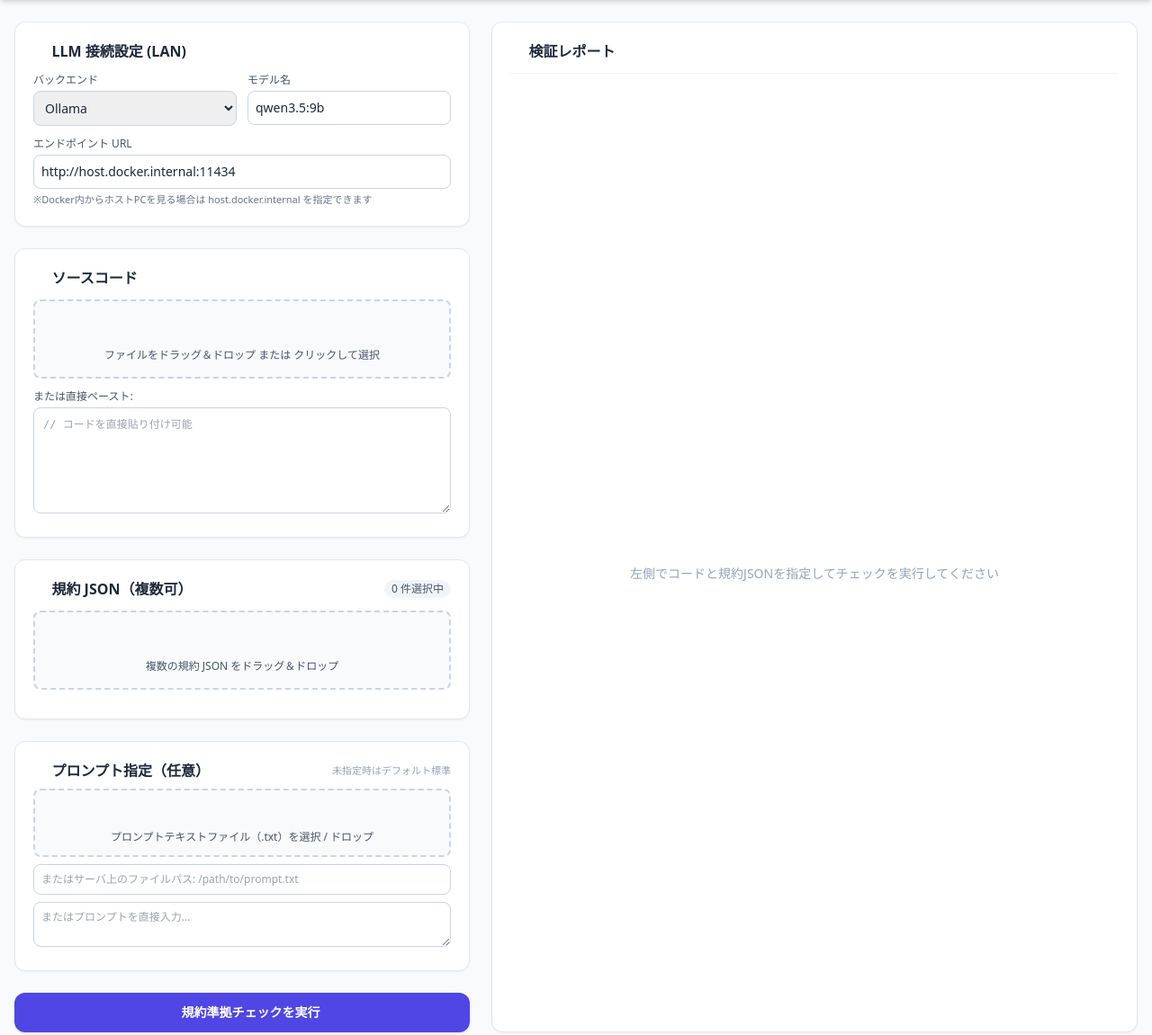
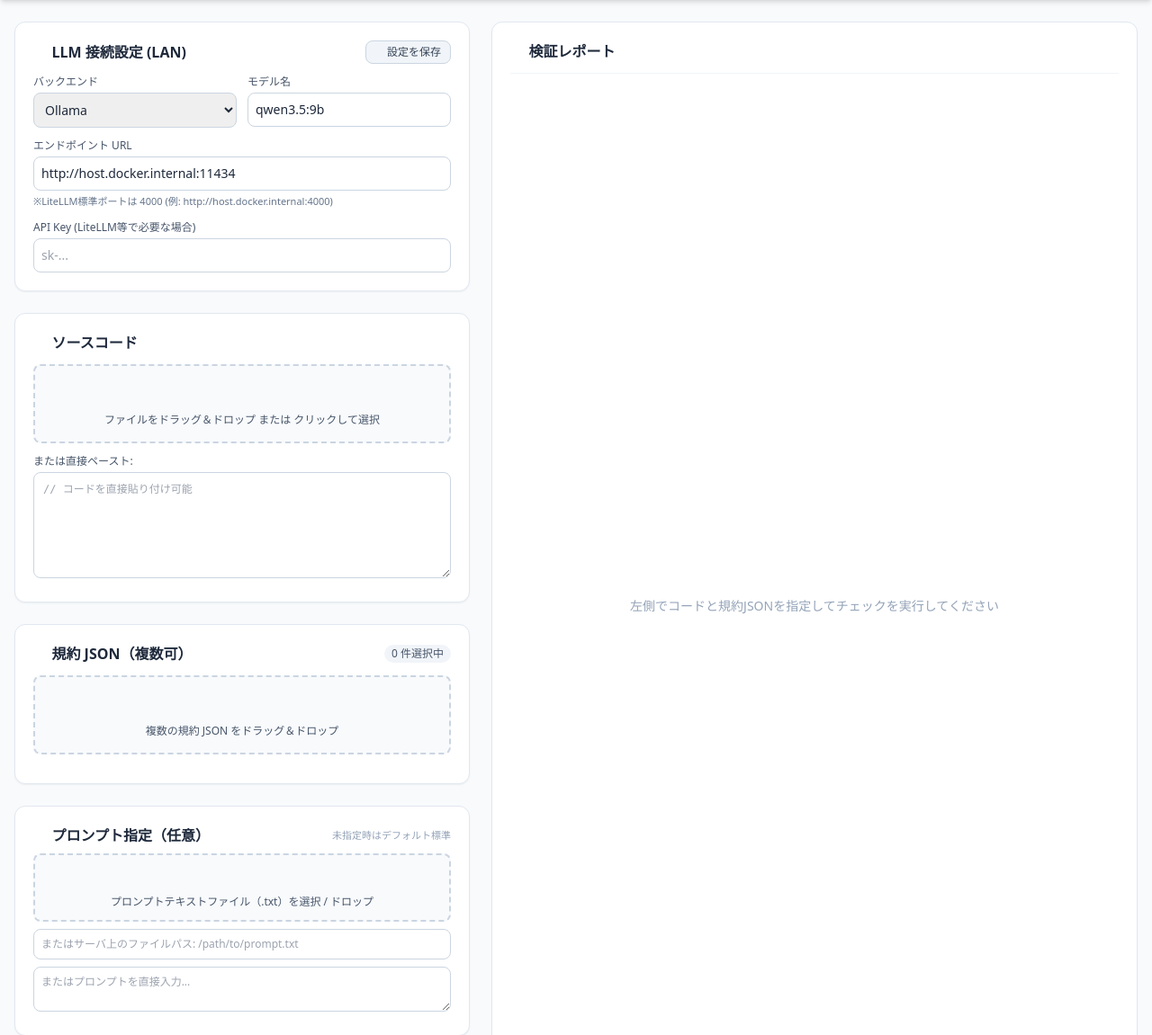
Before and after one commit to keroppupu/code-rule-checker, a FastAPI app: page / in a window 1280 px wide. Shown: the part 64-1215 px from the top of the page at 90% size. Run offline with FastAPI, Linux system fonts and the light colour scheme; some libraries are stand-ins or nearby versions; some web fonts are replaced.

Commit message:
Add LiteLLM backend support, API key handling, and settings persistence

```diff
--- a/app.py
+++ b/app.py
@@ -1,3 +1,4 @@
+import os
 import json
 from typing import List, Optional
 from fastapi import FastAPI, UploadFile, File, Form, HTTPException, Request
@@ -25,18 +26,20 @@ async def check_code_against_rules(
     base_url: str = "http://host.docker.internal:11434",
     model: str = "qwen3.5:9b",
     custom_instructions: Optional[str] = None,
-    prompt_file_path: Optional[str] = None
+    prompt_file_path: Optional[str] = None,
+    api_key: Optional[str] = None
 ) -> str:
     """
     ソースコードと複数のコーディング規約JSON文字列を受け取り、AIで整合性をチェックしてMarkdownレポートを返します。
     - code: チェック対象のソースコード
     - rules_json_strings: 各規約JSONの文字列表現のリスト
     - filename: ソースコードのファイル名 (例: main.py)
-    - backend_type: 'ollama' または 'vllm'
-    - base_url: エンドポイント (例: http://host.docker.internal:11434)
-    - model: 使用するモデル名 (例: qwen3.5:9b)
+    - backend_type: 'ollama', 'vllm', または 'litellm'
+    - base_url: エンドポイント (例: http://host.docker.internal:11434, http://localhost:4000)
+    - model: 使用するモデル名 (例: qwen3.5:9b, gpt-4o, claude-3-5-sonnet)
     - custom_instructions: 直接指定する追加プロンプト・指示
     - prompt_file_path: プロンプトが書かれたテキストファイルのパス (指定時はこちらを優先して読み込み)
+    - api_key: LiteLLM等の認証用APIキー (任意)
     """
     parsed_rules = []
     for s in rules_json_strings:
@@ -57,7 +60,8 @@ async def check_code_against_rules(
         base_url=base_url,
         model=model,
         custom_prompt=custom_instructions,
-        prompt_file_path=prompt_file_path
+        prompt_file_path=prompt_file_path,
+        api_key=api_key
     )
     return report
 
@@ -71,13 +75,50 @@ app.mount("/static", StaticFiles(directory="static"), name="static")
 mcp_sse_app = mcp_server.sse_app(transport_security=None)
 app.mount("/mcp", mcp_sse_app)
 
+SETTINGS_FILE = "settings.json"
+
+class SettingsModel(BaseModel):
+    backend_type: str = "ollama"
+    base_url: str = "http://host.docker.internal:11434"
+    model: str = "qwen3.5:9b"
+    api_key: Optional[str] = ""
+
+def load_settings() -> dict:
+    if os.path.exists(SETTINGS_FILE):
+        try:
+            with open(SETTINGS_FILE, "r", encoding="utf-8") as f:
+                return json.load(f)
+        except Exception:
+            pass
+    return {
+        "backend_type": "ollama",
+        "base_url": "http://host.docker.internal:11434",
+        "model": "qwen3.5:9b",
+        "api_key": ""
+    }
+
+def save_settings(settings: dict):
+    with open(SETTINGS_FILE, "w", encoding="utf-8") as f:
+        json.dump(settings, f, ensure_ascii=False, indent=2)
+
+@app.get("/api/settings")
+async def get_settings():
+    return load_settings()
+
+@app.post("/api/settings")
+async def update_settings(payload: SettingsModel):
+    settings_dict = payload.model_dump()
+    save_settings(settings_dict)
+    return {"status": "success", "settings": settings_dict}
+
 class CheckRequestJSON(BaseModel):
     code: str
     filename: Optional[str] = "input_code.txt"
     rules: List[dict]
-    backend_type: str = "ollama"  # "ollama" または "vllm"
-    base_url: str = "http://host.docker.internal:11434"
-    model: str = "qwen3.5:9b"
+    backend_type: Optional[str] = None  # "ollama", "vllm", "litellm"
+    base_url: Optional[str] = None
+    model: Optional[str] = None
+    api_key: Optional[str] = None
     custom_prompt: Optional[str] = None
     prompt_file_path: Optional[str] = None
 
@@ -93,9 +134,10 @@ async def api_check_form(
     rule_files: List[UploadFile] = File(...),
     prompt_file: Optional[UploadFile] = File(None),
     prompt_file_path: Optional[str] = Form(None),
-    backend_type: str = Form("ollama"),
-    base_url: str = Form("http://host.docker.internal:11434"),
-    model: str = Form("qwen3.5:9b"),
+    backend_type: Optional[str] = Form(None),
+    base_url: Optional[str] = Form(None),
+    model: Optional[str] = Form(None),
+    api_key: Optional[str] = Form(None),
     custom_prompt: Optional[str] = Form(None)
 ):
     """WebUIからのMultipart/Formアップロード処理"""
@@ -139,16 +181,24 @@ async def api_check_form(
     if not rules_list:
         raise HTTPException(status_code=400, detail="規約JSONが空または指定されていません。")
 
+    # 設定値のフォールバック (保存されたデフォルト設定)
+    saved = load_settings()
+    eff_backend = backend_type or saved.get("backend_type", "ollama")
+    eff_base_url = base_url or saved.get("base_url", "http://host.docker.internal:11434")
+    eff_model = model or saved.get("model", "qwen3.5:9b")
+    eff_api_key = api_key if api_key is not None else saved.get("api_key", "")
+
     try:
         report = await run_code_check(
             code_filename=actual_filename,
             code_content=code_str,
             rules=rules_list,
-            backend_type=backend_type,
-            base_url=base_url,
-            model=model,
+            backend_type=eff_backend,
+            base_url=eff_base_url,
+            model=eff_model,
             custom_prompt=effective_custom_prompt,
-            prompt_file_path=prompt_file_path
+            prompt_file_path=prompt_file_path,
+            api_key=eff_api_key
         )
         return {"status": "success", "filename": actual_filename, "report": report}
     except Exception as e:
@@ -157,16 +207,23 @@ async def api_check_form(
 @app.post("/api/v1/verify")
 async def api_verify_json(payload: CheckRequestJSON):
     """API直接呼び出し用エンドポイント"""
+    saved = load_settings()
+    eff_backend = payload.backend_type or saved.get("backend_type", "ollama")
+    eff_base_url = payload.base_url or saved.get("base_url", "http://host.docker.internal:11434")
+    eff_model = payload.model or saved.get("model", "qwen3.5:9b")
+    eff_api_key = payload.api_key if payload.api_key is not None else saved.get("api_key", "")
+
     try:
         report = await run_code_check(
             code_filename=payload.filename or "input_code.txt",
             code_content=payload.code,
             rules=payload.rules,
-            backend_type=payload.backend_type,
-            base_url=payload.base_url,
-            model=payload.model,
+            backend_type=eff_backend,
+            base_url=eff_base_url,
+            model=eff_model,
             custom_prompt=payload.custom_prompt,
-            prompt_file_path=payload.prompt_file_path
+            prompt_file_path=payload.prompt_file_path,
+            api_key=eff_api_key
         )
         return {"status": "success", "filename": payload.filename, "report": report}
     except Exception as e:
--- a/templates/index.html
+++ b/templates/index.html
@@ -40,15 +40,21 @@
 
             <!-- LLM Backend Configuration -->
             <div class="bg-white rounded-xl shadow-sm border border-slate-200 p-5">
-                <h2 class="text-base font-semibold text-slate-800 mb-3 flex items-center gap-2">
-                    <i class="fa-solid fa-server text-indigo-600"></i> LLM 接続設定 (LAN)
-                </h2>
+                <div class="flex items-center justify-between mb-3">
+                    <h2 class="text-base font-semibold text-slate-800 flex items-center gap-2">
+                        <i class="fa-solid fa-server text-indigo-600"></i> LLM 接続設定 (LAN)
+                    </h2>
+                    <button type="button" id="btnSaveSettings" class="text-xs bg-slate-100 hover:bg-indigo-50 text-slate-700 hover:text-indigo-700 px-2.5 py-1 rounded-lg border border-slate-300 hover:border-indigo-300 font-medium transition flex items-center gap-1">
+                        <i class="fa-solid fa-floppy-disk"></i> 設定を保存
+                    </button>
+                </div>
                 <div class="grid grid-cols-2 gap-3 mb-3">
                     <div>
                         <label class="block text-xs font-medium text-slate-600 mb-1">バックエンド</label>
                         <select id="backend_type" class="w-full text-sm border-slate-300 rounded-lg p-2 border focus:ring-2 focus:ring-indigo-500">
                             <option value="ollama" selected>Ollama</option>
                             <option value="vllm">vLLM (OpenAI API)</option>
+                            <option value="litellm">LiteLLM (OpenAI Proxy)</option>
                         </select>
                     </div>
                     <div>
@@ -56,10 +62,17 @@
                         <input type="text" id="model_name" value="qwen3.5:9b" placeholder="例: qwen2.5-coder:7b" class="w-full text-sm border-slate-300 rounded-lg p-2 border focus:ring-2 focus:ring-indigo-500">
                     </div>
                 </div>
-                <div>
+                <div class="mb-3">
                     <label class="block text-xs font-medium text-slate-600 mb-1">エンドポイント URL</label>
                     <input type="text" id="base_url" value="http://host.docker.internal:11434" placeholder="例: http://192.168.1.100:11434" class="w-full text-sm border-slate-300 rounded-lg p-2 border focus:ring-2 focus:ring-indigo-500">
-                    <p class="text-[11px] text-slate-500 mt-1">※Docker内からホストPCを見る場合は host.docker.internal を指定できます</p>
+                    <p class="text-[11px] text-slate-500 mt-1">※LiteLLM標準ポートは 4000 (例: http://host.docker.internal:4000)</p>
+                </div>
+                <div>
+                    <label class="block text-xs font-medium text-slate-600 mb-1">API Key (LiteLLM等で必要な場合)</label>
+                    <input type="password" id="api_key" placeholder="sk-..." class="w-full text-sm border-slate-300 rounded-lg p-2 border focus:ring-2 focus:ring-indigo-500">
+                </div>
+                <div id="saveSuccessAlert" class="hidden mt-2 text-xs text-emerald-600 font-medium flex items-center gap-1">
+                    <i class="fa-solid fa-circle-check"></i> 設定をサーバとブラウザに保存しました
                 </div>
             </div>
 
@@ -223,6 +236,84 @@
         const downloadButtons = document.getElementById("downloadButtons");
         const btnDownloadMd = document.getElementById("btnDownloadMd");
         const btnDownloadHtml = document.getElementById("btnDownloadHtml");
+        const btnSaveSettings = document.getElementById("btnSaveSettings");
+        const saveSuccessAlert = document.getElementById("saveSuccessAlert");
+        const apiKeyInput = document.getElementById("api_key");
+        const backendSelect = document.getElementById("backend_type");
+        const baseUrlInput = document.getElementById("base_url");
+        const modelNameInput = document.getElementById("model_name");
+
+        // Load Settings on Start (from Server API with localStorage fallback)
+        async function initSettings() {
+            try {
+                const res = await fetch("/api/settings");
+                if (res.ok) {
+                    const data = await res.json();
+                    if (data.backend_type) backendSelect.value = data.backend_type;
+                    if (data.base_url) baseUrlInput.value = data.base_url;
+                    if (data.model) modelNameInput.value = data.model;
+                    if (data.api_key !== undefined) apiKeyInput.value = data.api_key;
+                    return;
+                }
+            } catch (e) {
+                console.warn("Server settings fetch failed, checking localStorage", e);
+            }
+
+            const localSaved = localStorage.getItem("code_rule_checker_settings");
+            if (localSaved) {
+                try {
+                    const parsed = json.parse(localSaved);
+                    if (parsed.backend_type) backendSelect.value = parsed.backend_type;
+                    if (parsed.base_url) baseUrlInput.value = parsed.base_url;
+                    if (parsed.model) modelNameInput.value = parsed.model;
+                    if (parsed.api_key) apiKeyInput.value = parsed.api_key;
+                } catch(e){}
+            }
+        }
+        initSettings();
+
+        // Backend change placeholder adjustment
+        backendSelect.addEventListener("change", () => {
+            const b = backendSelect.value;
+            if (b === "litellm") {
+                if (baseUrlInput.value === "http://host.docker.internal:11434") {
+                    baseUrlInput.value = "http://host.docker.internal:4000";
+                }
+            } else if (b === "ollama") {
+                if (baseUrlInput.value === "http://host.docker.internal:4000") {
+                    baseUrlInput.value = "http://host.docker.internal:11434";
+                }
+            }
+        });
+
+        // Save Settings Handler
+        btnSaveSettings.addEventListener("click", async () => {
+            const settings = {
+                backend_type: backendSelect.value,
+                base_url: baseUrlInput.value.trim(),
+                model: modelNameInput.value.trim(),
+                api_key: apiKeyInput.value.trim()
+            };
+
+            localStorage.setItem("code_rule_checker_settings", JSON.stringify(settings));
+
+            try {
+                const res = await fetch("/api/settings", {
+                    method: "POST",
+                    headers: { "Content-Type": "application/json" },
+                    body: JSON.stringify(settings)
+                });
+                if (res.ok) {
+                    saveSuccessAlert.classList.remove("hidden");
+                    setTimeout(() => saveSuccessAlert.classList.add("hidden"), 3000);
+                } else {
+                    alert("設定の保存に失敗しました。");
+                }
+            } catch (err) {
+                saveSuccessAlert.classList.remove("hidden");
+                setTimeout(() => saveSuccessAlert.classList.add("hidden"), 3000);
+            }
+        });
 
         // Code File Select Handling
         codeDropZone.addEventListener("click", () => codeFileInput.click());
@@ -323,6 +414,10 @@
             formData.append("backend_type", backendType);
             formData.append("model", modelName);
             formData.append("base_url", baseUrl);
+            const apiKey = apiKeyInput.value.trim();
+            if (apiKey) {
+                formData.append("api_key", apiKey);
+            }
 
             if (codeFileStore) {
                 formData.append("code_file", codeFileStore);
```
Also changed, not shown: checker.py (+12 -9 lines), client_sample.py (+26 -14 lines), mcp_server.py (+8 -5 lines), README.md.
